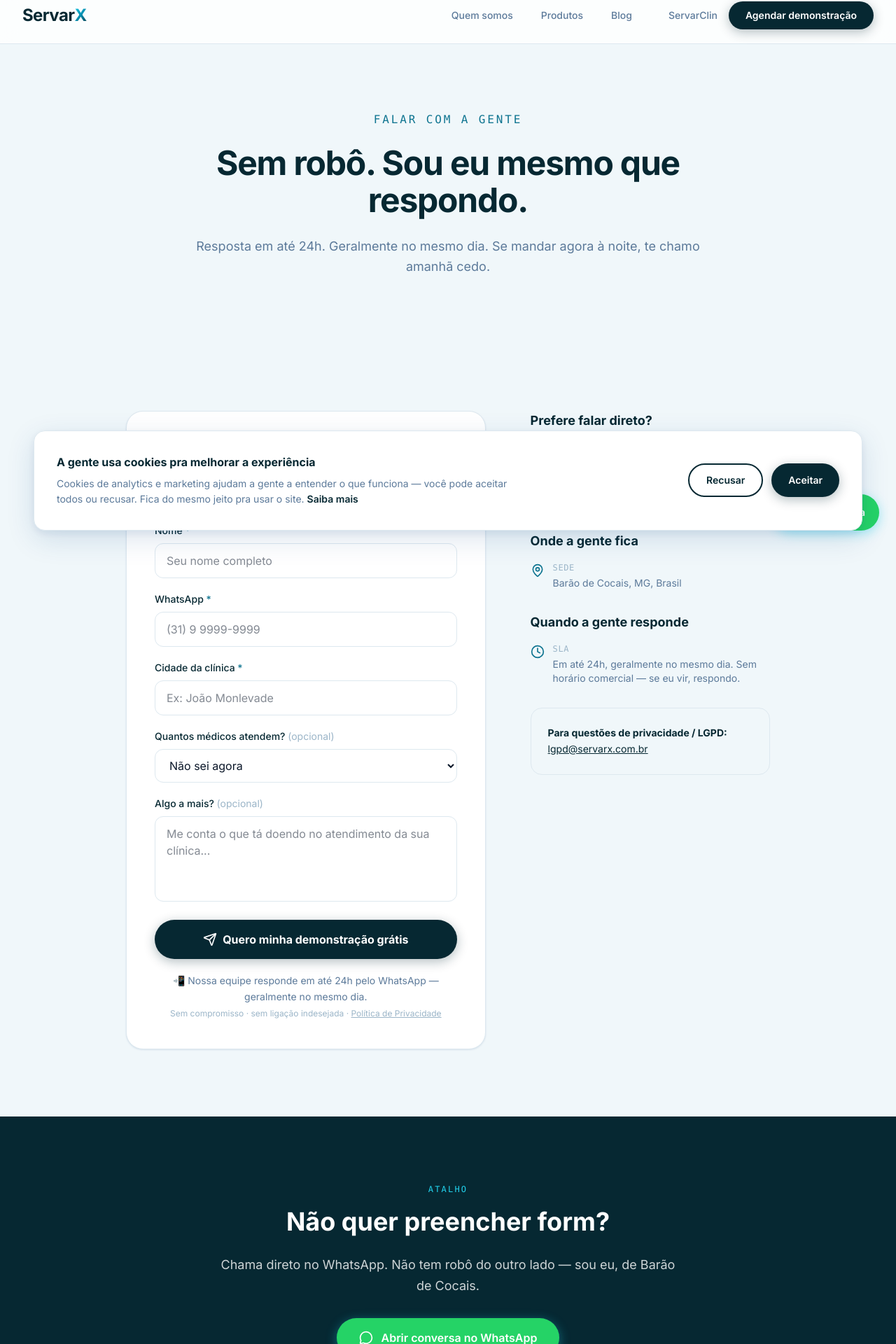
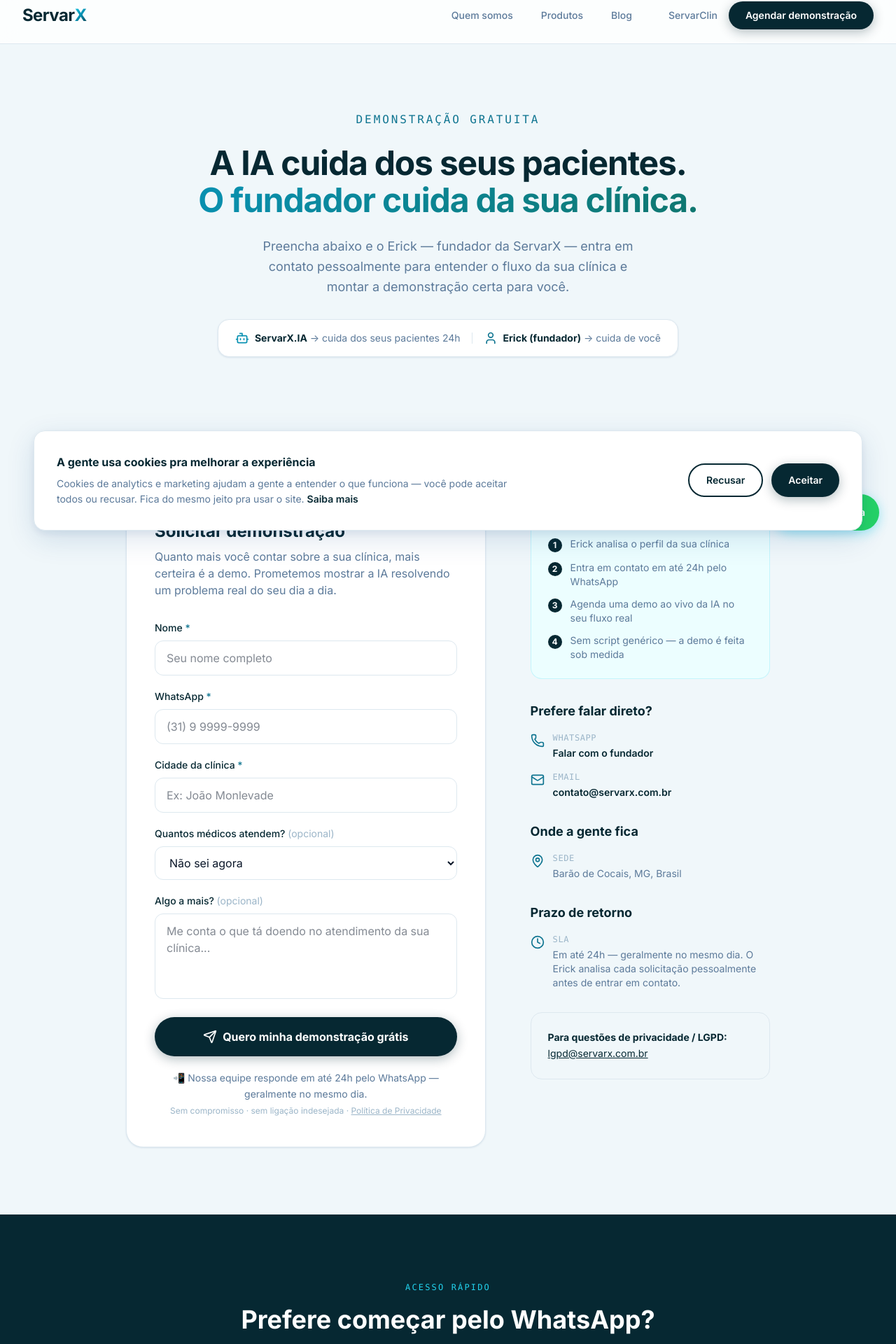
Before and after one commit to Dev-3rick/servarx-site, a Next.js app: page /contato in a window 1280 px wide. Shown: the part 18-1938 px from the top of the page at 70% size. Built offline with nearby package versions, Linux system fonts and the light colour scheme.

Commit message:
fix(copy): remove 'sem robo' contradictions site-wide — replace with coherent AI/founder dual narrative

```diff
--- a/src/app/(marketing)/contato/page.tsx
+++ b/src/app/(marketing)/contato/page.tsx
@@ -1,15 +1,15 @@
 import type { Metadata } from 'next';
 import { Suspense } from 'react';
 import Link from 'next/link';
-import { Phone, Mail, MapPin, Clock, MessageCircle } from 'lucide-react';
+import { Phone, Mail, MapPin, Clock, MessageCircle, Bot, User } from 'lucide-react';
 import { ContactForm } from '@/components/marketing/ContactForm';
 import { Reveal } from '@/components/motion/Reveal';
 import { SITE } from '@/lib/site';
 
 export const metadata: Metadata = {
-  title: 'Falar com a ServarX',
+  title: 'Falar com a ServarX — Agende sua demonstração',
   description:
-    'Manda uma mensagem ou liga no WhatsApp. Sem robô — quem responde sou eu (Erick), de Barão de Cocais. Resposta em até 24h.',
+    'Quer ver a ServarX.IA em ação na sua clínica? Fala com o fundador. A demonstração é gratuita, sem compromisso e feita sob medida para o seu tipo de atendimento.',
 };
 
 export default function ContatoPage() {
@@ -26,7 +26,7 @@
               className="mb-6 font-mono uppercase tracking-[0.18em] text-brand-cyan-600"
               style={{ fontSize: 'var(--text-eyebrow)' }}
             >
-              FALAR COM A GENTE
+              DEMONSTRAÇÃO GRATUITA
             </p>
           </Reveal>
           <Reveal immediate variant="up" delay={200} duration={1.1}>
@@ -34,14 +34,47 @@
               className="font-bold tracking-tight text-brand-teal-800 leading-[1.1] mb-6"
               style={{ fontSize: 'clamp(2rem, 5vw, 3rem)' }}
             >
-              Sem robô. Sou eu mesmo que respondo.
+              A IA cuida dos seus pacientes.
+              <br />
+              <span
+                style={{
+                  background: 'linear-gradient(135deg, #0891b2 0%, #0f766e 100%)',
+                  WebkitBackgroundClip: 'text',
+                  WebkitTextFillColor: 'transparent',
+                  backgroundClip: 'text',
+                }}
+              >
+                O fundador cuida da sua clínica.
+              </span>
             </h1>
           </Reveal>
           <Reveal immediate variant="up" delay={420} duration={1.1}>
-            <p className="text-lg text-brand-neutral-muted leading-relaxed">
-              Resposta em até 24h. Geralmente no mesmo dia. Se mandar agora à noite,
-              te chamo amanhã cedo.
+            <p className="text-lg text-brand-neutral-muted leading-relaxed max-w-xl mx-auto">
+              Preencha abaixo e o Erick — fundador da ServarX — entra em contato
+              pessoalmente para entender o fluxo da sua clínica e montar a demonstração
+              certa para você.
             </p>
+          </Reveal>
+
+          {/* Contextual banner — resolve the "human vs AI" paradox */}
+          <Reveal immediate variant="up" delay={600} duration={1.0}>
+            <div className="mt-8 inline-flex flex-col sm:flex-row items-center gap-4 px-6 py-4 rounded-2xl bg-white border border-brand-neutral-border shadow-soft text-sm">
+              <div className="flex items-center gap-2 text-brand-neutral-muted">
+                <Bot className="w-5 h-5 text-brand-cyan-500" />
+                <span>
+                  <strong className="text-brand-teal-800">ServarX.IA</strong>{' '}
+                  → cuida dos seus pacientes 24h
+                </span>
+              </div>
+              <div className="hidden sm:block h-4 w-px bg-brand-neutral-border" />
+              <div className="flex items-center gap-2 text-brand-neutral-muted">
+                <User className="w-5 h-5 text-brand-teal-600" />
+                <span>
+                  <strong className="text-brand-teal-800">Erick (fundador)</strong>{' '}
+                  → cuida de você
+                </span>
+              </div>
+            </div>
           </Reveal>
         </div>
       </section>
@@ -54,10 +87,10 @@
             <Reveal variant="up">
               <div className="rounded-3xl border border-border bg-surface p-8 lg:p-10 shadow-soft">
                 <h2 className="text-2xl font-bold text-brand-teal-800 mb-2">
-                  Manda a mensagem
+                  Solicitar demonstração
                 </h2>
                 <p className="text-brand-neutral-muted mb-8">
-                  Preencha o que quiser — quanto mais detalhe sobre sua clínica, mais útil é a primeira conversa.
+                  Quanto mais você contar sobre a sua clínica, mais certeira é a demo. Prometemos mostrar a IA resolvendo um problema real do seu dia a dia.
                 </p>
                 <Suspense fallback={<div className="h-96 animate-pulse bg-brand-neutral-bg rounded-xl" />}>
                   <ContactForm />
@@ -67,6 +100,29 @@
 
             {/* Info lateral */}
             <Reveal variant="up" delay={150} as="aside" className="space-y-8">
+
+              {/* O que acontece após o envio */}
+              <div className="rounded-2xl bg-brand-cyan-50 border border-brand-cyan-400/20 p-6">
+                <h3 className="text-base font-bold text-brand-teal-800 mb-4">
+                  O que acontece depois?
+                </h3>
+                <ol className="space-y-3 text-sm text-brand-neutral-muted">
+                  {[
+                    'Erick analisa o perfil da sua clínica',
+                    'Entra em contato em até 24h pelo WhatsApp',
+                    'Agenda uma demo ao vivo da IA no seu fluxo real',
+                    'Sem script genérico — a demo é feita sob medida',
+                  ].map((step, i) => (
+                    <li key={i} className="flex items-start gap-3">
+                      <span className="mt-0.5 w-5 h-5 rounded-full bg-brand-teal-800 text-white text-xs font-bold flex items-center justify-center flex-shrink-0">
+                        {i + 1}
+                      </span>
+                      {step}
+                    </li>
+                  ))}
+                </ol>
+              </div>
+
               <div>
                 <h3 className="text-lg font-bold text-brand-teal-800 mb-4">
                   Prefere falar direto?
@@ -82,7 +138,7 @@
                         rel="noopener noreferrer"
                         className="text-brand-teal-800 font-semibold hover:underline"
                       >
-                        Manda mensagem no WhatsApp
+                        Falar com o fundador
                       </a>
                     </div>
                   </li>
@@ -116,14 +172,14 @@
 
               <div>
                 <h3 className="text-lg font-bold text-brand-teal-800 mb-4">
-                  Quando a gente responde
+                  Prazo de retorno
                 </h3>
                 <div className="flex items-start gap-3 text-sm">
                   <Clock className="w-5 h-5 text-brand-cyan-600 flex-shrink-0 mt-0.5" />
                   <div>
                     <p className="font-mono uppercase tracking-wider text-xs text-brand-neutral-light mb-1">SLA</p>
                     <p className="text-brand-neutral-muted">
-                      Em até 24h, geralmente no mesmo dia. Sem horário comercial — se eu vir, respondo.
+                      Em até 24h — geralmente no mesmo dia. O Erick analisa cada solicitação pessoalmente antes de entrar em contato.
                     </p>
                   </div>
                 </div>
@@ -142,19 +198,19 @@
         </div>
       </section>
 
-      {/* Atalho WhatsApp — DARK */}
+      {/* WhatsApp direto — DARK */}
       <section className="relative overflow-hidden bg-brand-teal-800 text-white">
         <div className="absolute inset-0 opacity-40" style={{ background: 'var(--gradient-hero-spot)' }} aria-hidden="true" />
         <div className="relative max-w-page-md mx-auto px-6 lg:px-12 py-20 lg:py-24 text-center">
           <Reveal variant="up">
             <p className="font-mono uppercase tracking-[0.18em] text-brand-cyan-400 text-xs mb-4">
-              ATALHO
+              ACESSO RÁPIDO
             </p>
             <h2 className="text-3xl lg:text-4xl font-bold mb-6 leading-tight">
-              Não quer preencher form?
+              Prefere começar pelo WhatsApp?
             </h2>
-            <p className="text-lg text-white/80 leading-relaxed mb-8">
-              Chama direto no WhatsApp. Não tem robô do outro lado — sou eu, de Barão de Cocais.
+            <p className="text-lg text-white/80 leading-relaxed mb-8 max-w-md mx-auto">
+              Manda uma mensagem direta para o Erick. Ele analisa o perfil da sua clínica e te chama para a demonstração.
             </p>
             <Link
               href={`https://wa.me/${SITE.whatsapp.replace(/\D/g, '')}?text=${encodeURIComponent(SITE.whatsappText)}`}
@@ -163,8 +219,11 @@
               className="inline-flex items-center gap-3 rounded-full bg-[#25D366] px-8 py-4 font-semibold text-white shadow-cta-accent hover:bg-[#1da851] hover:scale-105 transition-all"
             >
               <MessageCircle className="w-5 h-5" />
-              Abrir conversa no WhatsApp
+              Falar com o fundador no WhatsApp
             </Link>
+            <p className="mt-4 text-sm text-white/50">
+              Resposta em até 24h · Demonstração gratuita · Sem compromisso
+            </p>
           </Reveal>
         </div>
       </section>
--- a/src/app/(marketing)/quem-somos/page.tsx
+++ b/src/app/(marketing)/quem-somos/page.tsx
@@ -222,7 +222,7 @@
       <CTABanner
         eyebrow="VAMOS CONVERSAR"
         title="A ServarX nasceu para clínicas como a sua."
-        subtitle="Fala direto com o fundador. Não tem robô do outro lado — sou eu mesmo, de Barão de Cocais, respondendo."
+        subtitle="A IA cuida dos seus pacientes. O Erick cuida da sua clínica. Fala com o fundador e veja a demonstração ao vivo."
         ctaLabel="Falar com o Erick agora"
         ctaHref="/contato?ref=quem-somos"
         secondaryLabel="Ver o ServarClin"
--- a/src/components/marketing/ContactForm.tsx
+++ b/src/components/marketing/ContactForm.tsx
@@ -62,8 +62,8 @@
     // Simula envio
     await new Promise((r) => setTimeout(r, 800));
 
-    toast.success('Recebemos sua mensagem!', {
-      description: 'Vou te chamar no WhatsApp ainda hoje. Sem robô, sou eu mesmo.',
+    toast.success('Solicitação recebida!', {
+      description: 'O Erick analisa o perfil da sua clínica e entra em contato em até 24h pelo WhatsApp.',
       duration: 6000,
     });
     setSubmitting(false);
```
